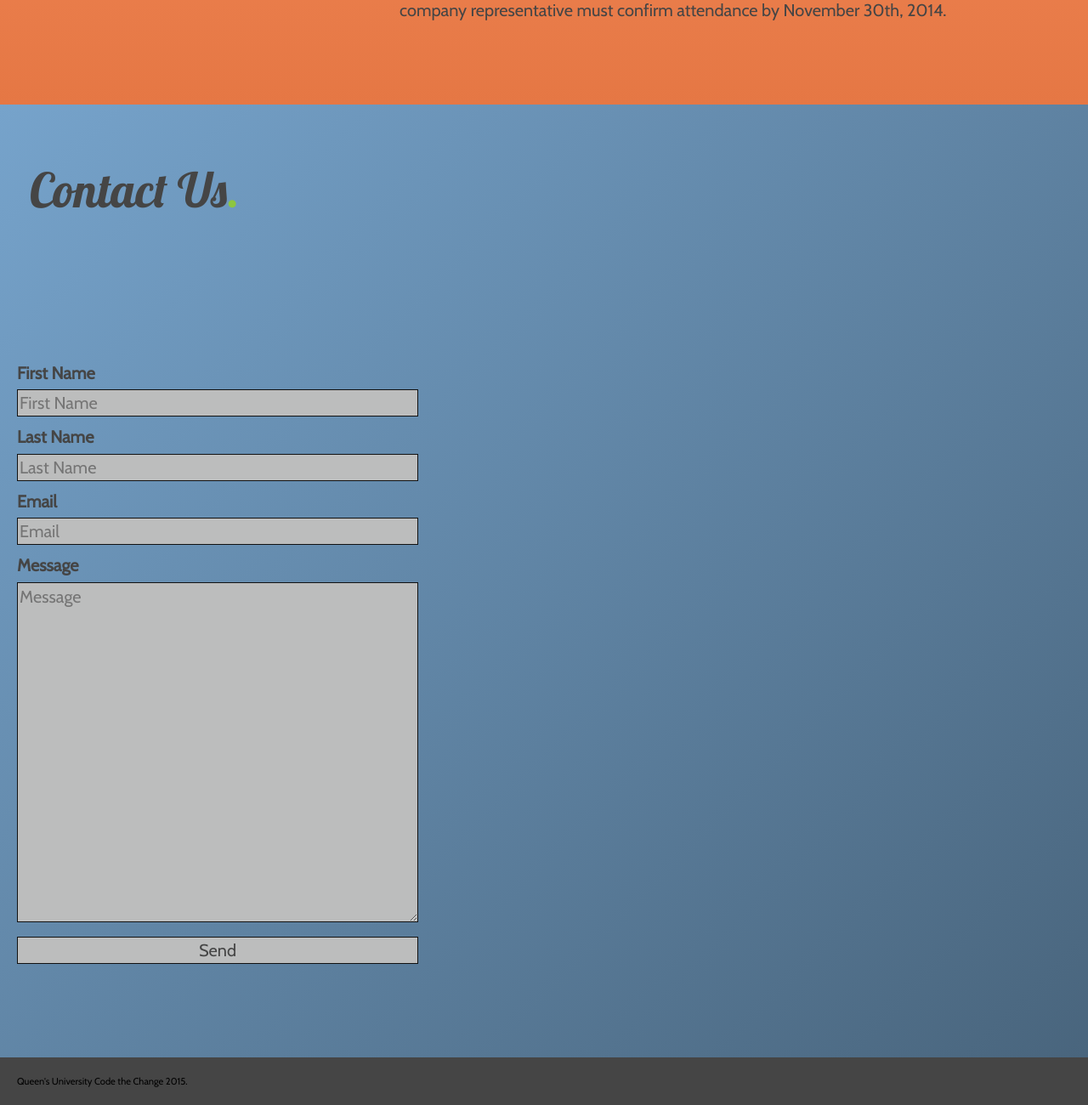
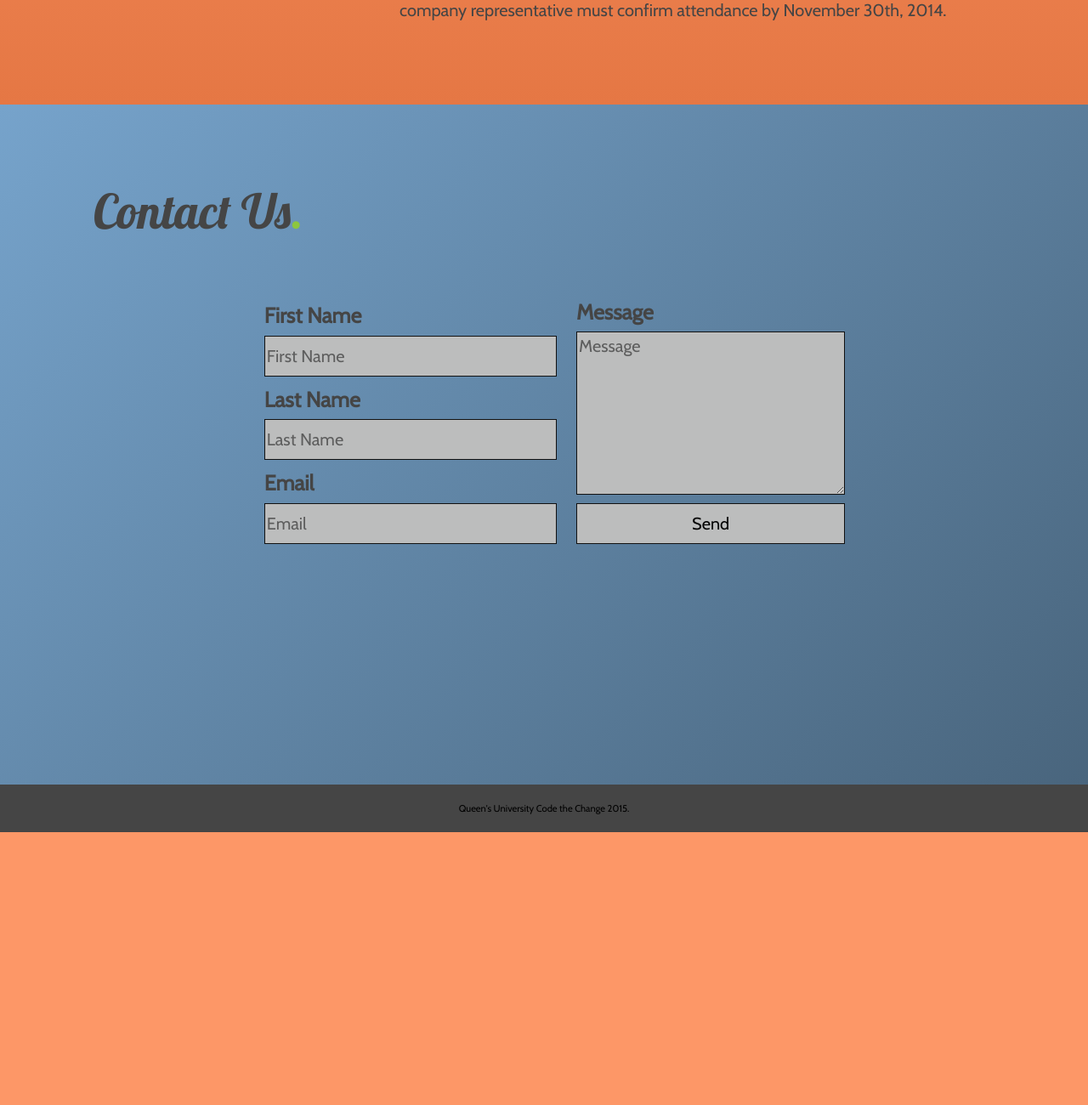
Before and after one commit to ChrisCartwright/QueensUCTC, a PHP site: page / in a window 1280 px wide. Shown: the part 4669-5969 px from the top of the page at 85% size. After the commit the page ends 5648 px from the top, so only its background shows below. Run offline with PHP 8.4, Linux system fonts and the light colour scheme; some libraries are stand-ins or nearby versions.

Commit message:
contact page

```diff
--- a/style.css
+++ b/style.css
@@ -40,6 +40,10 @@ body {
 	overflow-x:hidden;
 }
 
+body #contact {
+    text-align: center;
+}
+
 body h1 {
     font-family: lobster;
     font-size: 7vh;
@@ -63,14 +67,17 @@ body p{
 
 body span p {
     font-size: 2vh;
+    color: white;
 }
 
 body span h2 {
     font-size: 3vh;
+    color: white;
 }
 
 body span h3 {
     font-size: 2.5vh;
+    color:white;
 }
 
 i {
@@ -212,7 +219,7 @@ h1 span{
 
 #contact {
     width: 100%;
-    margin: 0 auto;
+    padding: 25px 50px 50px 75px;
     height: auto;
     min-height: 100vh;
     background: rgba(118,163,203,1);
@@ -459,6 +466,7 @@ span.text-content span h3 {
 
 
 #footer {
+    text-align: center;
     background-color: #454545;
     margin-top: 0px;
     margin-left: 0px;
@@ -635,44 +643,61 @@ NAV BAR boxes
     display: inline-block;
 }
 
-
 #form2{
-    margin: 100px 0 100px 0;
-    display: inline-block;
-    color:#fff;
-    width:40vw;
-    text-align: center;
+    margin: 0;
+    width:30vw;
+    display: inline!important;
 }
 
-#form2 h3 span{
-    display:block;
-    padding:10px 20px;
+#form2 label {
+    font-size: 125%;
 }
+
 #form2 legend{display:none;}
 
+.form-inline {
+    display: inline-block;
+
+}
+
 #form2 p{
-    margin:.5em 20px;
+    margin: 10px;
     text-align: left;
 }
-#form2 label{
-    display: block;
-    margin-left: 0;
-    text-align: left;
-}
+
 #form2 input, #form2 textarea{
     width:100%;
     border:1px solid #111;
     background-color: #BCBDBD;
-    color:#454545;
+    color: black;
 }
-#form2 textarea{
-    height: 10vh;
+#form2 textarea {
+    vertical-align: middle;
+    height: 24vh;
     overflow:auto;
 }
 
 #form2 input {
-    height: 4vh;
+    height: 6vh;
 }
+
+::-webkit-input-placeholder { /* WebKit browsers */
+    color:    black;
+    opacity: 0.5;
+}
+:-moz-placeholder { /* Mozilla Firefox 4 to 18 */
+    color:    black;
+    opacity: 0.5;
+}
+::-moz-placeholder { /* Mozilla Firefox 19+ */
+    color:    black;
+    opacity: 0.5;
+}
+:-ms-input-placeholder { /* Internet Explorer 10+ */
+    color:    black;
+    opacity: 0.5;
+}
+
 
 
 #form1{
--- a/templates/contact.php
+++ b/templates/contact.php
@@ -2,7 +2,8 @@
 
 <form id="form2" action="send.php" method="post">
     <fieldset><legend>Contact form</legend>
-        <p class="first">
+        <div class="form-inline">
+            <p>
                 <label for="firstName">First Name</label>
                 <input type="text" name="firstName" id="firstName" placeholder="First Name" required maxlength="25" />
             </p>
@@ -10,16 +11,21 @@
                 <label for="lastName">Last Name</label>
                 <input type="text" name="lastName" id="lastName" placeholder="Last Name" required maxlength="25" />
             </p>
-        <p class="third">
+            <p>
                 <label for="email">Email</label>
                 <input type="text" name="email" id="email" placeholder="Email" required maxlength="40" />
             </p>
+        </div>
+        <div class="form-inline">
             <p>
                 <label id="Lblmessage" for="message">Message</label>
-            <textarea name="message" id="message" placeholder="Message" required maxlength="10000" style="height: 20em;"></textarea>
+                <textarea name="message" id="message" placeholder="Message" required maxlength="10000" ></textarea>
+
             </p>
-
-        <p class="submit"><input type="submit" name="submit" value="Send" /></p>
+            <p>
+                <input type="submit" name="submit" value="Send" />
+            </p>
+        </div>
 
     </fieldset>
 </form>
```
Lines whose indentation alone changed are shown as unchanged.
